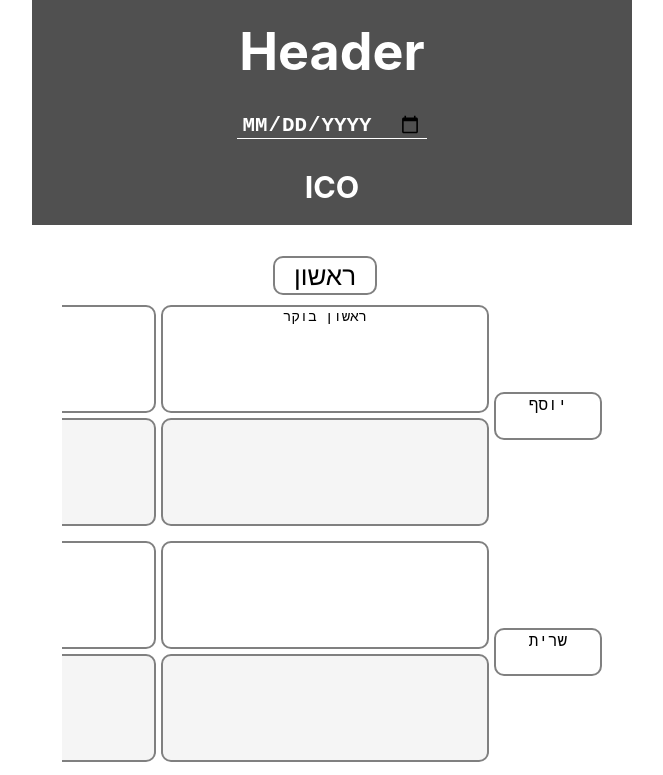
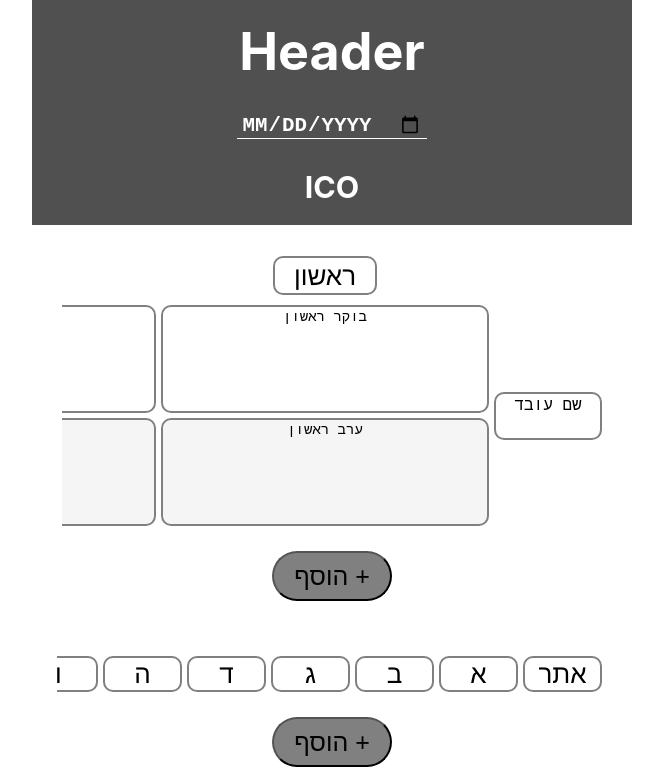
Before and after one commit to yotam-yakovw/workweek, a React (Create React App) app: page / in a window 1280 px wide. Shown: the top 775 px of the page, without its empty margins (308-971 px from the left). Built offline with nearby package versions, Linux system fonts and the light colour scheme.

Commit message:
reworked workers component based on data input

```diff
--- a/src/Components/Workers/Workers.js
+++ b/src/Components/Workers/Workers.js
@@ -1,14 +1,8 @@
 import './Workers.css';
 import AddButton from '../AddButton/AddButton';
-// import workersSlice from '../../redux/workersSlice';
-// import { useDispatch } from 'react-redux';
-import { workers as workersDB } from '../../temp/database';
+import dataEntry from '../../temp/database';
 
 export default function Workers() {
-  // const dispatch = useDispatch();
-
-  // const addWorker = () => dispatch(workersSlice.actions.addWorker());
-
   return (
     <>
       <div className='workers'>
@@ -18,33 +12,47 @@ export default function Workers() {
         <div className='day'>רביעי</div>
         <div className='day'>חמישי</div>
         <div className='day placeholder' />
-        {workersDB.map((worker, key) => (
+        {dataEntry.workers.map((worker, key) => (
           <Worker worker={worker} key={key} />
         ))}
       </div>
-      <AddButton onClick={() => console.log('clicked')} />
+      <AddButton onClick={() => console.log('click')} />
     </>
   );
 }
 
 function Worker({ worker }) {
+  const { id, name, days } = worker;
+  const onChange = (evt) => {
+    console.log(evt.target.id);
+  };
+
   return (
     <>
-      <textarea defaultValue={worker.name} className='worker-name' />
-      {worker.days.mor.map((text, key) => (
+      <textarea
+        defaultValue={name}
+        onChange={onChange}
+        className='worker-name'
+        id={id + '_name'}
+      />
+      {days.morning.map((text, key) => (
         <textarea
           defaultValue={text}
+          onChange={onChange}
           dir='rtl'
           key={key}
           className='textarea morning'
+          id={id + '_morning' + key}
         />
       ))}
-      {worker.days.ngt.map((text, key) => (
+      {days.night.map((text, key) => (
         <textarea
           defaultValue={text}
+          onChange={onChange}
           dir='rtl'
           key={key}
           className='textarea night'
+          id={id + '_night' + key}
         />
       ))}
     </>
--- a/src/temp/database.js
+++ b/src/temp/database.js
@@ -1,25 +1,28 @@
-const workers = [
-  {
-    name: 'יוסף',
-    days: {
-      mor: ['ראשון בוקר', '', '', 'רביעי בוקר', ''],
-      ngt: ['', '', 'שלישי ערב', '', ''],
+const dataEntry = {
+  workplace: 'שם חברה',
+  workers: [
+    {
+      id: '0',
+      name: 'שם עובד',
+      days: {
+        morning: [
+          'בוקר ראשון',
+          'בוקר שני',
+          'בוקר שלישי',
+          'בוקר רביעי',
+          'בוקר חמישי',
+        ],
+        night: ['ערב ראשון', 'ערב שני', 'ערב שלישי', 'ערב רביעי', 'ערב חמישי'],
+      },
     },
-  },
-  {
-    name: 'שרית',
-    days: {
-      mor: ['', 'שני בוקר', '', '', ''],
-      ngt: ['', 'שני ערב', '', '', 'חמישי ערב'],
+  ],
+  locations: [
+    {
+      name: 'שם אתר',
+      days: ['ראשון', 'שני', 'שלישי', 'רביעי', 'חמישי', 'שישי', 'שבת'],
     },
-  },
-  {
-    name: 'עמוס',
-    days: {
-      mor: ['', '', '', 'רביעי בוקר', 'חמישי בוקר'],
-      ngt: ['', 'שני ערב', 'שלישי ערב', '', ''],
-    },
-  },
-];
+  ],
+  notes: ['הערה ראשונה', 'הערה שניה', 'הערה שלישית'],
+};
 
-export { workers };
+export default dataEntry;
```
